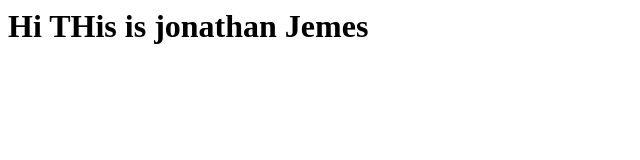
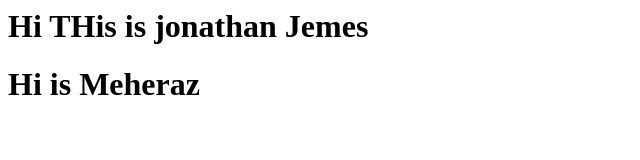
Before and after one commit to jonathanjemes/EmployEase-client, a plain HTML site: page index.html in a window 1280 px wide. Shown: the whole page, without its empty margins (0-640 px from the left). Drawn offline with Linux system fonts and the light colour scheme.

Commit message:
2nd line pro

```diff
--- a/index.html
+++ b/index.html
@@ -1 +1,2 @@
 <h1>Hi THis is jonathan Jemes</h1>
+<h1>Hi is Meheraz</h1>
```
